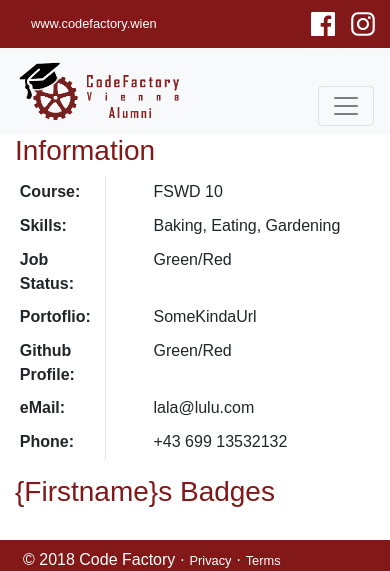
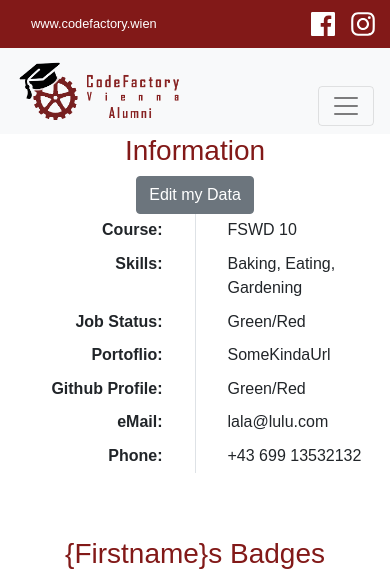
Before and after one commit to grafik-r-peter/Final-Project, a PHP site: page /profile.php in a window 390 px wide; the page is wider, and only the part inside the window is pictured. Shown: the top 571 px of that part. Run offline with PHP 8.4, Linux system fonts and the light colour scheme; some libraries are stand-ins or nearby versions.

Commit message:
a bit of db dummy data and css changes

```diff
--- a/assets/css/styles-global.css
+++ b/assets/css/styles-global.css
@@ -358,6 +358,9 @@ a:hover {
   opacity: 1;
   filter: alpha(opacity=100); }
 
+.profile-page h3 {
+  text-align: center; }
+
 .profile-img {
   border-radius: 50%;
   width: 200px;
@@ -365,12 +368,15 @@ a:hover {
   border: #fff;
   border-style: solid; }
 
-.table-profile td {
-  border-top: 0;
-  padding-left: 3rem; }
-.table-profile th {
-  width: 25%;
-  border-top: 0;
-  border-right: 1px solid #dee2e6; }
+.table-profile {
+  text-align: right; }
+  .table-profile td {
+    border-top: 0;
+    text-align: left;
+    padding-left: 2rem; }
+  .table-profile th {
+    border-top: 0;
+    padding-right: 2rem;
+    border-right: 1px solid #dee2e6; }
 
 /*# sourceMappingURL=styles-global.css.map */
--- a/assets/css/styles-global.scss
+++ b/assets/css/styles-global.scss
@@ -469,6 +469,12 @@ a:hover {
 
 //*** Profile Page Styles ***//
 
+// centering Content headings
+.profile-page h3 {
+  text-align: center;
+}
+
+
 // Profile Image on top of slider
 .profile-img {
   border-radius: 50%;
@@ -480,13 +486,15 @@ a:hover {
 
 // Style table for profile page
 .table-profile {
+  text-align: right;
   td  {
     border-top: 0;
-    padding-left: 3rem;
+    text-align: left;
+    padding-left: 2rem;
   }
   th {
-    width: 25%;
     border-top: 0;
+    padding-right: 2rem;
     border-right: 1px solid #dee2e6;
   }
 }
--- a/profile.php
+++ b/profile.php
@@ -30,19 +30,20 @@ include 'inc/profile-carousel.php';
 
 
 <!-- CONTENT EXCLUSIVE FOR LOGGED IN USERS -->
-<div class="container">
-  <div class="row">
+<div class="container profile-page">
+  <div class="row text-center">
     <!-- Content area -->
-    <div class="col-md-7">
+    <div class="col-md-12">
       <h3>Information</h3>
+      <button class="btn btn-secondary">Edit my Data</button>
       <table class="table table-sm table-profile">
         <tbody>
           <tr>
-            <th>Course:</th>
-            <td>FSWD 10</td>
+            <th class="w-50">Course:</th>
+            <td class="w-50">FSWD 10</td>
           </tr>
           <tr>
-            <th>Skills:</td>
+            <th>Skills:</th>
             <td>Baking, Eating, Gardening</td>
           </tr>
           <tr>
@@ -68,14 +69,35 @@ include 'inc/profile-carousel.php';
         </tbody>
       </table>
     </div>
+  </div>
 
-    <!-- Sidebar -->
-    <div class="col-md-5 sidebar">
-       <h3>{Firstname}s Badges</h3>
-
-
+  <!-- badges -->
+<h3 class="mt-5 mb-4">{Firstname}s Badges</h3>
+  <div class="row justify-content-center badges">
+    <div class="col-4 text-center">
+      <img src="http://www.codefactory.academy/img/week1-golden-badge.png" alt="{blabla}">
+      <p>Week 1 <br>Golden Git, HTML5, CSS3</p>
     </div>
-  </div>
+    <div class="col-4 badges text-center">
+      <img src="http://www.codefactory.academy/img/week1-golden-badge.png" alt="{blabla}">
+      <p>Week 1 <br>Golden Git, HTML5, CSS3</p>
+    </div>
+    <div class="col-4 badges text-center">
+      <img src="http://www.codefactory.academy/img/week1-golden-badge.png" alt="{blabla}">
+      <p>Week 1 <br>Golden Git, HTML5, CSS3</p>
+    </div>
+    <div class="col-4 badges text-center">
+      <img src="http://www.codefactory.academy/img/week1-golden-badge.png" alt="{blabla}">
+      <p>Week 1 <br>Golden Git, HTML5, CSS3</p>
+    </div>
+    <div class="col-4 badges text-center">
+      <img src="http://www.codefactory.academy/img/week1-golden-badge.png" alt="{blabla}">
+      <p>Week 1 <br>Golden Git, HTML5, CSS3</p>
+    </div>
+    <div class="col-4 badges text-center">
+      <img src="http://www.codefactory.academy/img/week1-golden-badge.png" alt="{blabla}">
+      <p>Week 1 <br>Golden Git, HTML5, CSS3</p>
+    </div>
 </div>
 
 <?php
```
Also changed, not shown: database/alumni_project.sql (+62 -19 lines), 1 other file.
